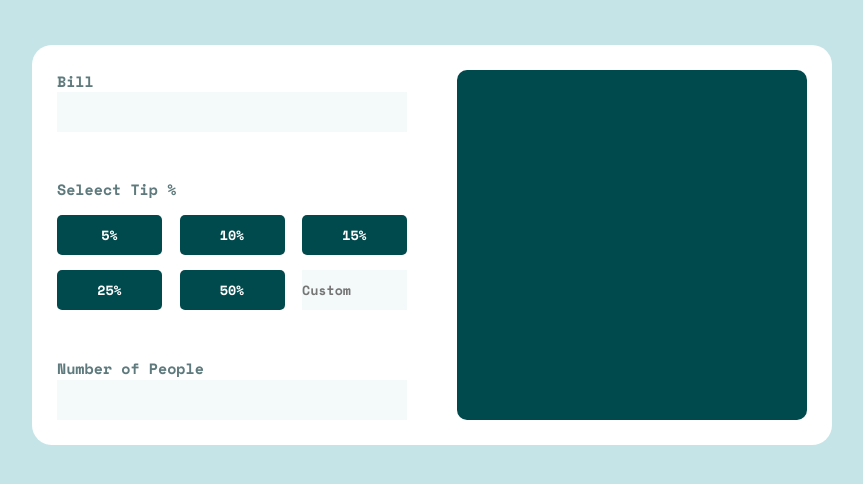
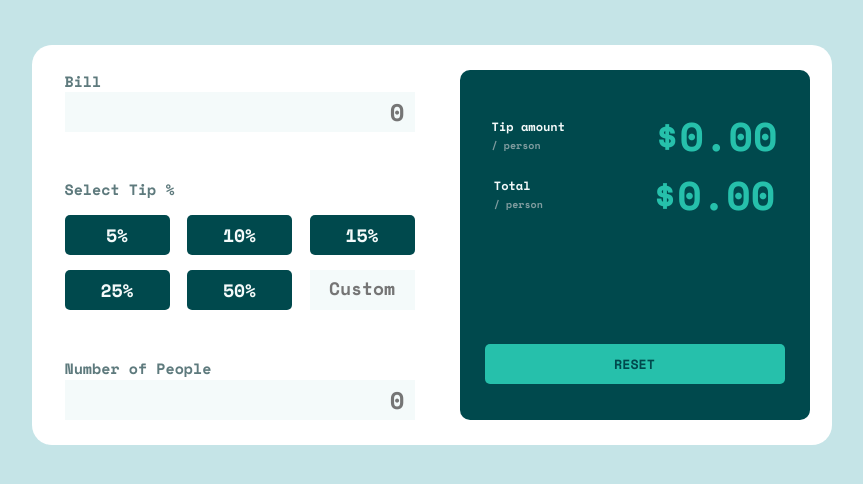
Before and after one commit to gabrielbarrosg/tip-calculator-app, a plain HTML site: page index.html in a window 1280 px wide. Shown: the part 202-686 px from the top of the page, without its empty margins (208-1071 px from the left). Drawn offline with nearby package versions, Linux system fonts and the light colour scheme.

Commit message:
finished the layout

```diff
--- a/assets/css/style.css
+++ b/assets/css/style.css
@@ -5,13 +5,21 @@
     padding: 0px;
 }
 body{
+    gap: 50px;
+    height: 100vh;
+    background-color: hsl(185, 41%, 84%);
+}
+body, .calculator-area-2{
     display: flex;
     justify-content: center;
     align-items: center;
     flex-direction: column;
-    gap: 50px;
-    height: 100vh;
-    background-color: hsl(185, 41%, 84%);
+}
+
+input::-webkit-outer-spin-button,
+input::-webkit-inner-spin-button {
+  -webkit-appearance: none;
+  margin: 0;
 }
 
 #splitter-logo {
@@ -29,7 +37,11 @@ body{
     background-color: hsl(0, 0%, 100%);
 }
 
+
+
+
 .calculator-area-1{
+    margin-left: 10px;
     display: flex;
     flex-direction: column;
     justify-content: space-between;
@@ -38,31 +50,28 @@ body{
     height: 350px;
     background-color:hsl(0, 0, 100%);
 }
-.calculator-area-2{
-    width: 350px;
-    height: 350px;
-    border-radius: 10px;
-    background-color:hsl(183, 100%, 15%);
-}
-
 label, h1 {
     font-size: 15px;
     color: hsl(186, 14%, 43%);
 }
-.bill-price{
+.bill-price, #tip-options{
     display: flex;
     flex-direction: column;
 }
 .bill-input{
+    color: hsl(183, 100%, 15%);
     width: 350px;
     height: 40px;
+    font-size: 24px;
+    text-align: right;
     border: none;
     background-color: hsl(189, 41%, 97%);
 }
+.bill-input::placeholder{
+    margin-right: 10px;
+}
 
 #tip-options{
-    display: flex;
-    flex-direction: column;
     gap: 15px;
 }
 .tip-options-1, .tip-options-2 {
@@ -70,16 +79,79 @@ label, h1 {
     justify-content: space-between;
 }
 .custom-tip{
+    cursor: pointer;
     width: 105px;
     height: 40px;
     border: none;
     background-color: hsl(189, 41%, 97%);
 }
+.custom-tip::placeholder{
+    font-size: 18px;
+    text-align: center;
+}
+
 .tip-btn{
-    color: white;
+    color: hsl(189, 41%, 97%);
     width: 105px;
     height: 40px;
+    font-size: 18px;
     border: none;
     border-radius: 5px;
     background-color: hsl(183, 100%, 15%);
 }
+.tip-btn:hover{
+    cursor: pointer;
+    color: hsl(183, 100%, 15%);
+    background-color: hsl(185, 68%, 82%);
+}
+
+
+
+
+.calculator-area-2{
+    width: 350px;
+    height: 350px;
+    border-radius: 10px;
+    background-color:hsl(183, 100%, 15%);
+}
+.result {
+    display: flex;
+    flex-direction: row;
+    align-items: center;
+}
+.tip-desc-1, .tip-desc-2{
+    display: flex;
+    flex-direction: column;
+    gap: 3px;
+}
+.tip-desc-1{
+    margin-right: 90px;
+}
+.tip-desc-2{
+    margin-right: 110px;
+}
+.calculator-area-2-title{
+    font-size: 12px;
+    color: hsl(189, 41%, 97%);
+}
+.calculator-area-2-subtitle{
+    font-size: 10px;
+    color: hsl(184, 14%, 56%);
+}
+.tip-amount{
+    font-size: 40px;
+    color: hsl(172, 67%, 45%);
+}
+.reset-btn{
+    margin-top: 120px;
+    width: 300px;
+    height: 40px;
+    color: hsl(183, 100%, 15%);
+    border: none;
+    border-radius: 5px;
+    background-color: hsl(172, 67%, 45%);
+}
+.reset-btn:hover{
+    cursor: pointer;
+    background-color: hsl(185, 68%, 82%);
+}
--- a/index.html
+++ b/index.html
@@ -14,11 +14,10 @@
         <div class="calculator-area-1">
             <div class="bill-price">
                 <label>Bill</label>
-                <input class="bill-input" type="number">
+                <input class="bill-input" type="number" placeholder="0">
             </div>
-
             <div id="tip-options">
-                <h1>Seleect Tip %</h1>
+                <h1>Select Tip %</h1>
                 <div class="tip-options-1">
                     <button class="tip-btn">5%</button>
                     <button class="tip-btn">10%</button>
@@ -33,15 +32,28 @@
 
             <div class="people-number">
                 <label>Number of People</label>
-                <input class="bill-input" type="number">
+                <input class="bill-input" type="number" placeholder="0">
             </div>
         </div>
 
         <div class="calculator-area-2">
-
+            <div class="result">
+                <div class="tip-desc-1">
+                    <h1 class="calculator-area-2-title">Tip amount</h1>
+                    <h2 class="calculator-area-2-subtitle">/ person</h2>
+                </div>
+                <div class="tip-amount">$0.00</div>
+            </div>
+            <div class="result">
+                <div class="tip-desc-2">
+                    <h1 class="calculator-area-2-title">Total</h1>
+                    <h2 class="calculator-area-2-subtitle">/ person</h2>
+                </div>
+                <div class="tip-amount">$0.00</div>
+            </div>
+            <button class="reset-btn">RESET</button>
         </div>
     </div>
-
     <script src="assets/javascript/script.js"></script>
 </body>
 </html>
```
Also changed, not shown: 1 other file.
